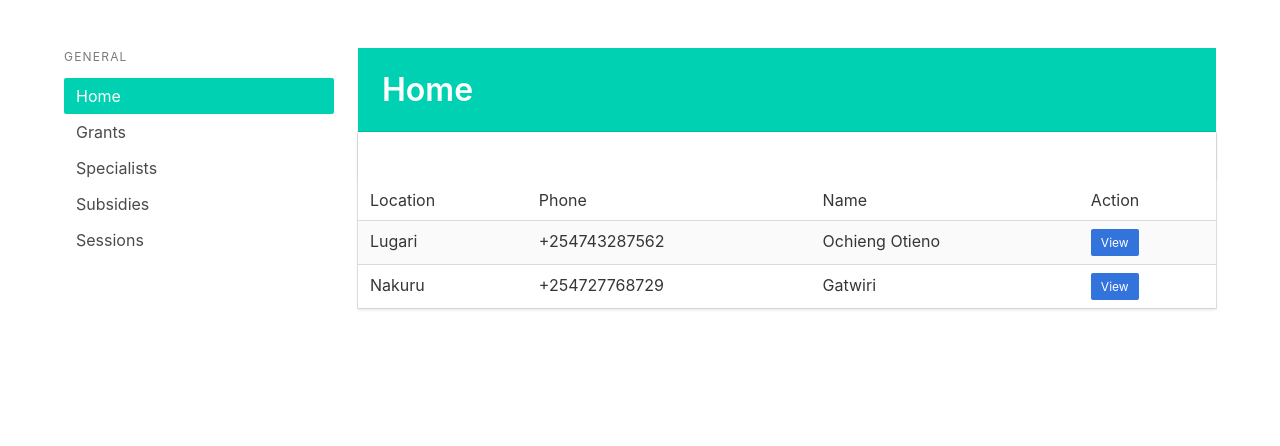
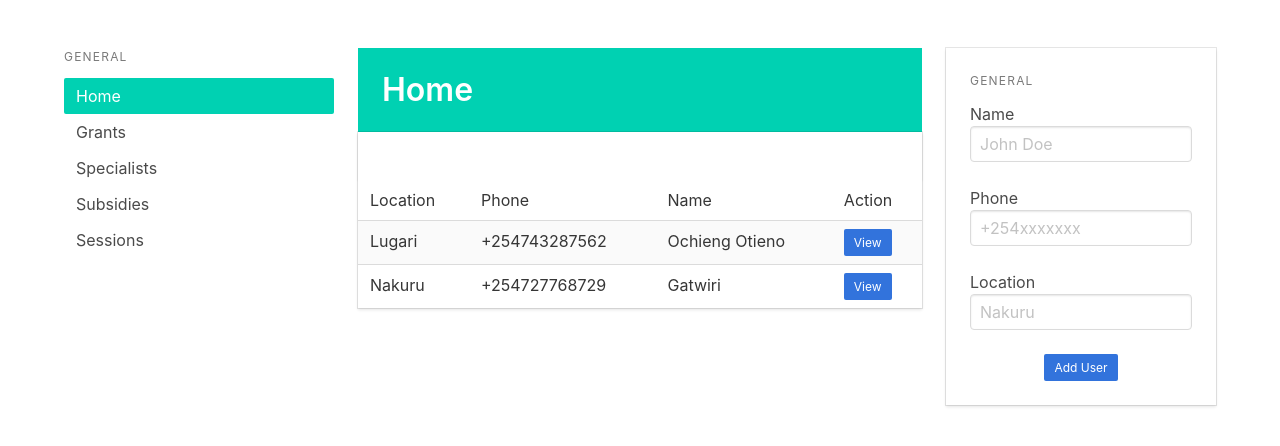
Before and after one commit to ochiengotieno304/AgriAssist, a Flask app: page / in a window 1280 px wide. Shown: the part 52-498 px from the top of the page. Run offline with Flask 3, Linux system fonts and the light colour scheme; a user stored in the database is signed in; data comes from the database, SQL or seed files in the repository; both versions use the stored data as it was after the commit.

Commit message:
refactor: add user update and registration form

```diff
--- a/app/pages.py
+++ b/app/pages.py
@@ -1,28 +1,39 @@
 from flask import Blueprint, request, render_template, redirect, url_for
 from flask_login import login_required
-from .models import User,Grant,Specialist,Session,Subsidy
-from .utils import all_session
+from .models import User, Grant, Specialist, Session, Subsidy
+from .utils import all_session, register_user, all_users
 
 from . import db
 
 page = Blueprint('page', __name__)
 
-def all_users():
-    return User.query.all()
-
-
 
 @page.route('/')
 @login_required
 def index():
-    users=all_users()
-    return render_template('index.html',users=users)
+    users = all_users()
+    return render_template('index.html', users=users)
+
+
+@page.route('/new-user', methods=['POST'])
+@login_required
+def new_user():
+    name = request.form.get('name')
+    phone = request.form.get('phone')
+    location = request.form.get('location')
+    try:
+        register_user(phone, name, location)
+        return redirect(url_for('page.index'))
+    except:
+        return redirect(url_for('page.index'))
+
 
 @page.route('/user/<id>', methods=['POST', 'GET'])
 @login_required
 def view_user(id):
     user = User.query.filter_by(id=id).first_or_404()
-    return render_template('user.html',user=user)
+    return render_template('user.html', user=user)
+
 
 @page.route('/delete/<id>')
 @login_required
@@ -32,35 +43,41 @@
     db.session.commit()
     return redirect(url_for('page.index'))
 
-@page.route('/update/<id>', methods=['POST'])
+
+@page.route('/update-user/<id>', methods=['POST'])
 @login_required
 def update_user(id):
-    if request.method == 'POST':
-        user = User.query.filter_by(id=id).first_or_404()
-        user.name = request.form['name']
-        user.phone = request.form['phone']
-        user.location = request.form['location']
-        db.session.update()
-        db.session.commit()
-        return redirect(url_for('page.index'))
+    user_to_update = User.query.filter_by(id=id).first_or_404()
+    if request.method == "POST":
+        user_to_update.name = request.form.get('name')
+        user_to_update.phone = request.form.get('phone')
+        user_to_update.location = request.form.get('location')
+        try:
+            db.session.commit()
+            return redirect(url_for('page.view_user', id=user_to_update.id))
+        except:
+            return redirect(url_for('page.index'))
+
 
 @page.route('/grants')
 @login_required
 def grants():
     grants = Grant.query.all()
-    return render_template('grants.html',grants=grants)
+    return render_template('grants.html', grants=grants)
+
 
 @page.route('/subsidies')
 @login_required
 def subsidies():
     subsidies = Subsidy.query.all()
-    return render_template('subsidies.html',subsidies=subsidies)
+    return render_template('subsidies.html', subsidies=subsidies)
+
 
 @page.route('/specialist')
 @login_required
 def specialists():
-    specialists= Specialist.query.all()
-    return render_template('specialists.html',specialists=specialists)
+    specialists = Specialist.query.all()
+    return render_template('specialists.html', specialists=specialists)
 
 
 @page.route('/sessions')
@@ -69,6 +86,13 @@
     sessions = all_session()
     return render_template('sessions.html', sessions=sessions)
 
+
+@page.route('/view-session/<id>')
+@login_required
+def view_session():
+    pass
+
+
 @page.route('/weather')
 def weather():
     return render_template('weather.html')
--- a/app/templates/index.html
+++ b/app/templates/index.html
@@ -19,7 +19,7 @@
 
     </aside>
   </div>
-  <div class="column is-9">
+  <div class="column is-6">
     <section class="hero is-primary welcome is-small">
       <div class="hero-body">
         <div class="container">
@@ -66,7 +66,46 @@
         </div>
       </div>
     </div>
+  </div>
 
+  <div class="column is-3">
+    <div class="card">
+      <div class="card-content">
+        <div class="content">
+          <aside class="menu is-hidden-mobile">
+            <p class="menu-label">
+              General
+            </p>
+            <div class="file is-centered is-boxed is-success has-name">
+              <label class="file-label">
+                <form action="{{ url_for('page.new_user') }}" method="POST">
+                  <div class="control">
+                    <label>Name</label>
+                    <input class="input" type="text" placeholder="John Doe" name="name">
+                  </div>
+                  <br />
+                  <div class="control">
+                    <label>Phone</label>
+                    <input class="input" type="text" placeholder="+254xxxxxxx" name="phone">
+                  </div>
+                  <br>
+                  <div class="control">
+                    <label>Location</label>
+                    <input class="input" type="text" placeholder="Nakuru" name="location">
+                  </div>
+                  <br />
+                  <div class="field is-grouped is-grouped-centered">
+                    <p class="control">
+                      <input type="submit" value="Add User" class="button is-primary is-link is-small">
+                    </p>
+                  </div>
+                </form>
+              </label>
+            </div>
+          </aside>
+        </div>
+      </div>
+    </div>
   </div>
 </div>
 
```
Also changed, not shown: app/templates/user.html (+5 -7 lines), instance/db.sqlite.
